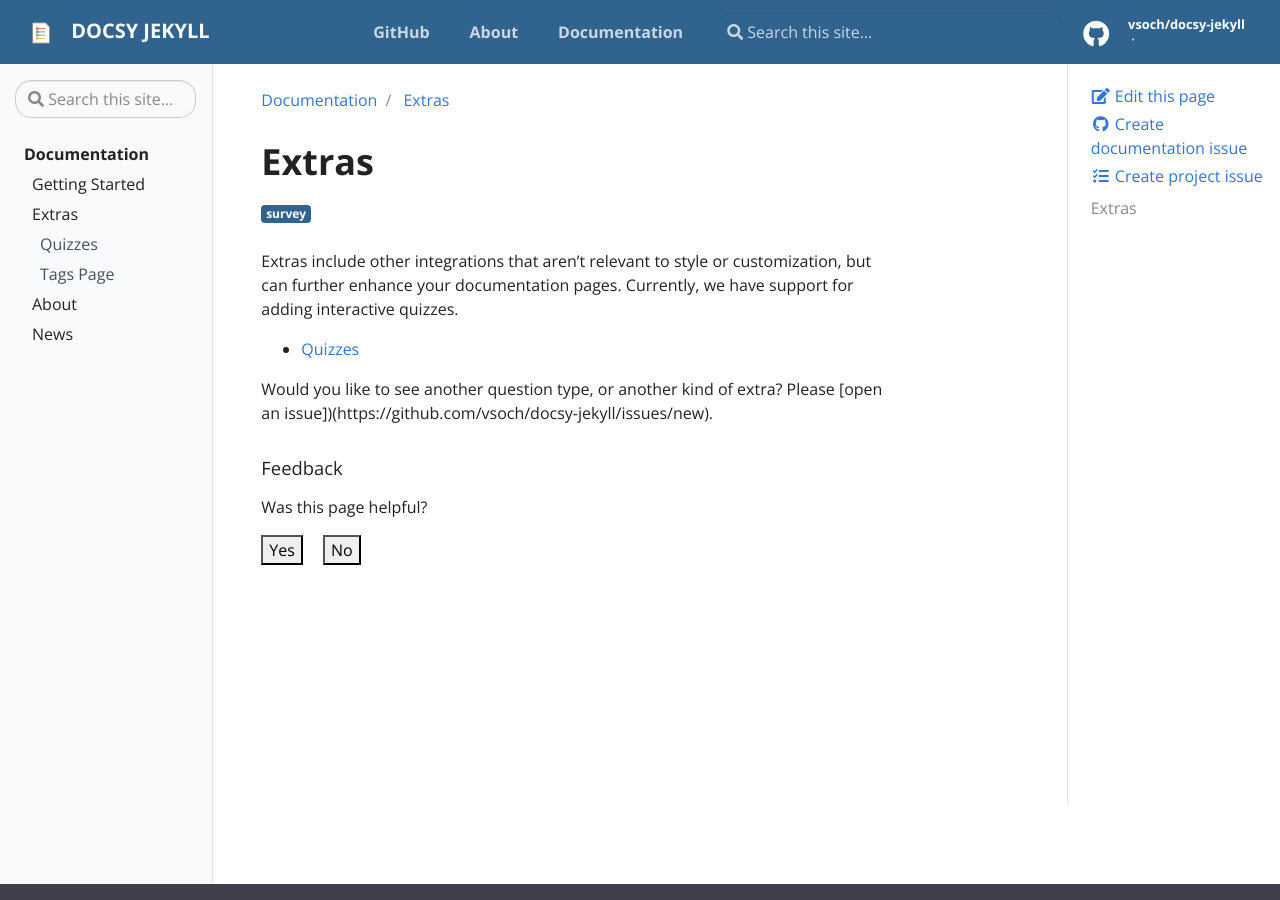
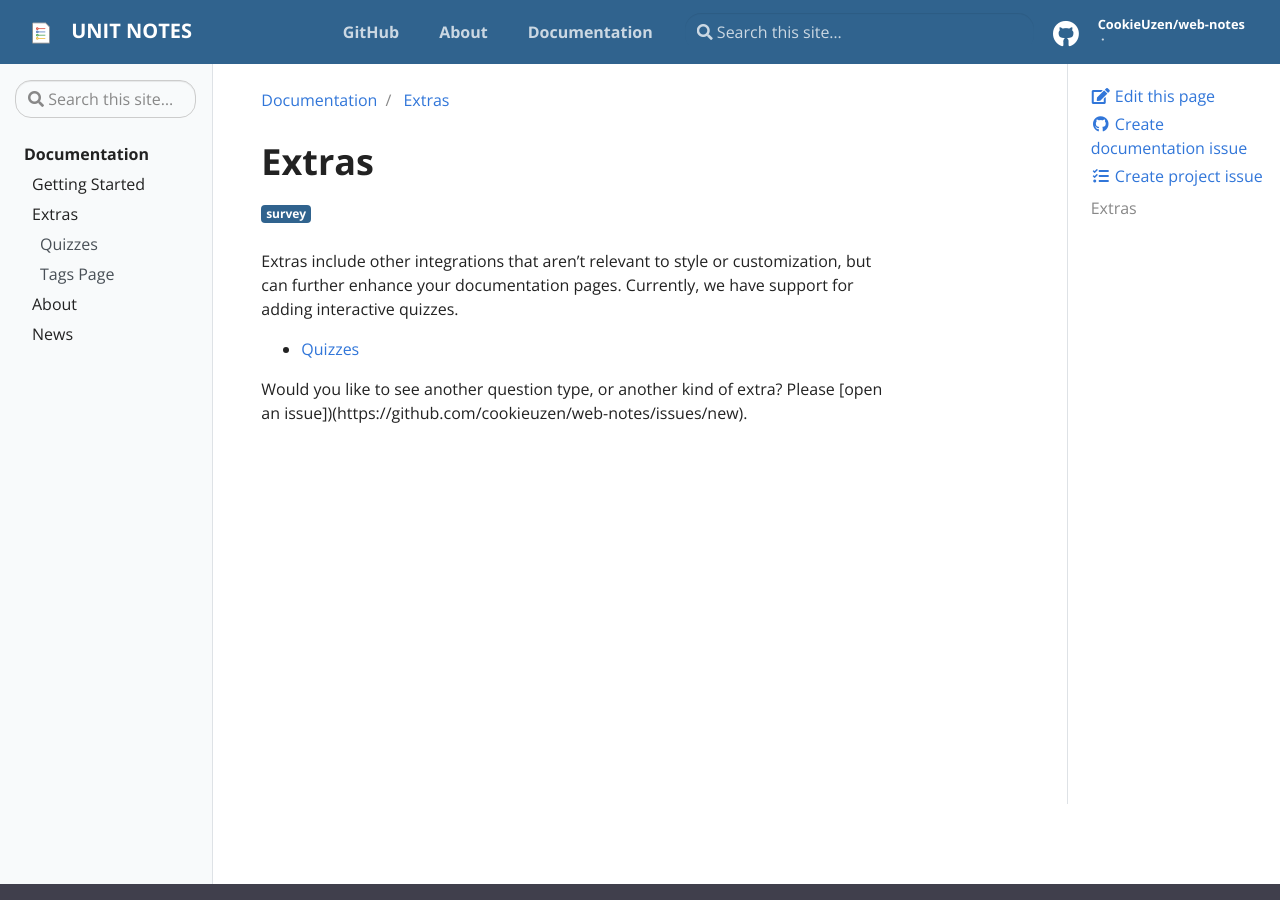
Before and after one commit to CookieUzen/web-notes, a Jekyll site: the page built from _docs/extras/index.md, in a window 1280 px wide and 900 px high. Built offline with Jekyll 4.4.1, drawn with Linux system fonts in a browser that asks for light colours; comment, search, counter and statistics services are not loaded; some of the changed text lies outside the part shown.

Commit message:
updated _config.yml

```diff
--- a/_config.yml
+++ b/_config.yml
@@ -14,33 +14,31 @@
 # You can create any custom variable you would like, and they will be accessible
 # in the templates via {{ site.myvariable }}.
 
-title: Docsy Jekyll
-email: your-email@domain.com
-author: Dinosaur Avocado
+title: Unit Notes
+email: uzen.huang@gmail.com
+author: [Uzen, Cobbi, Jerry, Alex]
 description: > # this means to ignore newlines until "baseurl:"
-  Write an awesome description for your new site here. You can edit this
-  line in _config.yml. It will appear in your document head meta (for
-  Google search results) and in your feed.xml site description.
+  This is the web version of unit notes.
 
 # DO NOT CHANGE THE LINE OF THIS FILE without editing .circleci/circle_urls.sh
-baseurl: "/docsy-jekyll" # the subpath of your site, e.g. /blog
+baseurl: "/web-notes" # the subpath of your site, e.g. /blog
 
 # This is mostly for testing
-url: "https://vsoch.github.io" # the base hostname & protocol for your site
+url: "https://cookieuzen.github.io" # the base hostname & protocol for your site
 
 # Social (First three Required)
-repo: "https://github.com/vsoch/docsy-jekyll"
-github_user: "vsoch"
-github_repo: "docsy-jekyll"
+repo: "https://github.com/cookieuzen/web-notes"
+github_user: "CookieUzen"
+github_repo: "web-notes"
 github_branch: "master"
 
 # Optional
-twitter: vsoch
-linkedin: vsochat
-dockerhub: vanessa
+# twitter: vsoch
+# linkedin: vsochat
+# dockerhub: vanessa
 
 # Should there be feedback buttons at the bottom of pages?
-feedback: true
+feedback: false
 
 # Link to a privacy policy in footer, uncomment and define if wanted
 # privacy: https://domain.com/privacy
```
